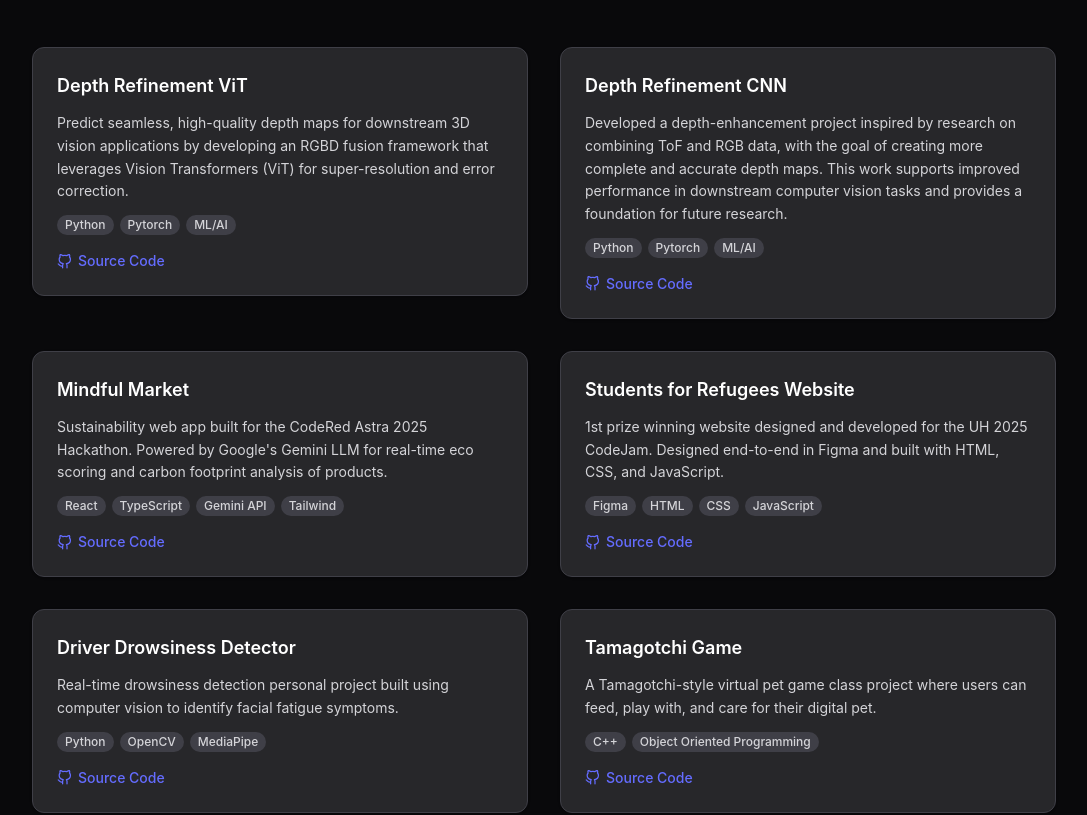
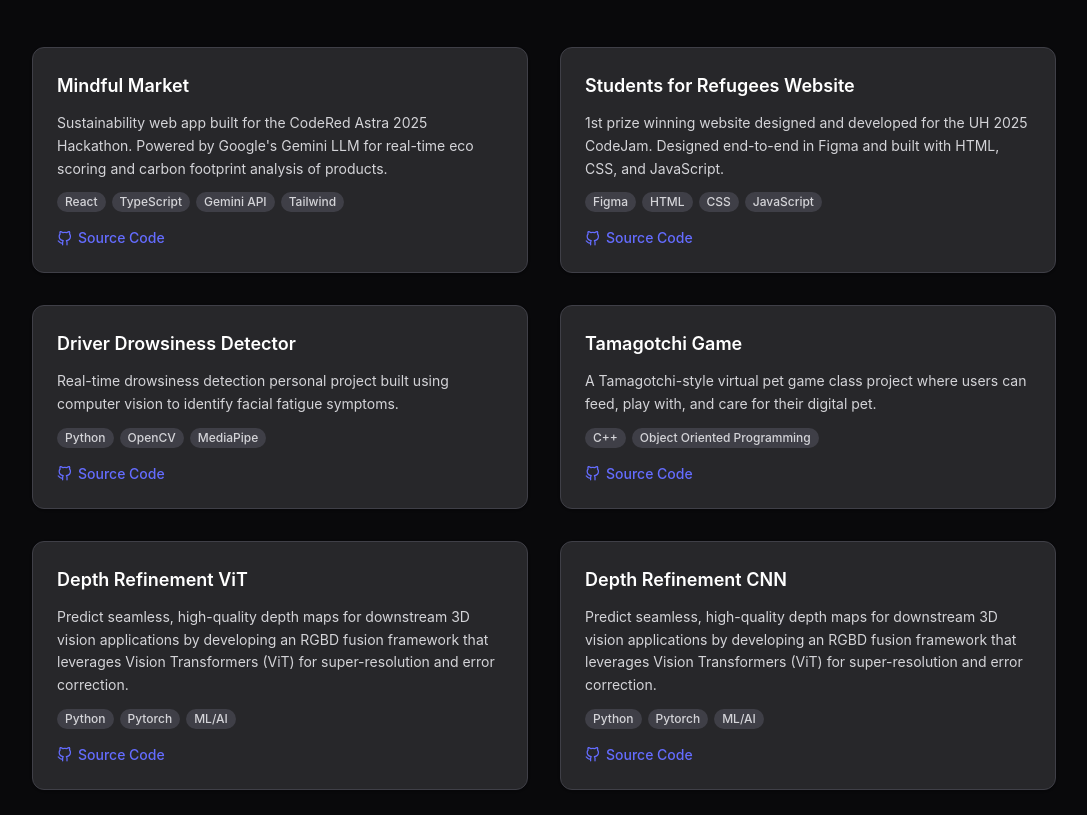
Before and after one commit to KhadeejaTap/KhadeejaTap.github.io, a React (Vite) app: page / in a window 1280 px wide. Shown: the part 2728-3543 px from the top of the page, without its empty margins (96-1183 px from the left). Built offline with nearby package versions, Linux system fonts and the light colour scheme.

Commit message:
updated resume

```diff
--- a/src/data/projects.ts
+++ b/src/data/projects.ts
@@ -23,20 +23,6 @@ export interface Project {
 }
 
 export const projects: Project[] = [
-	{
-    id: 1,
-    title: 'Depth Refinement ViT',
-    desc: 'Predict seamless, high-quality depth maps for downstream 3D vision applications by developing an RGBD fusion framework that leverages Vision Transformers (ViT) for super-resolution and error correction.',
-    githubUrl: 'https://github.com/KhadeejaTap/RGBD--ViT',
-    tags: ['Python', 'Pytorch', 'ML/AI'],
-	},
-	{
-    id: 6,
-    title: 'Depth Refinement CNN',
-    desc: 'Developed a depth-enhancement project inspired by research on combining ToF and RGB data, with the goal of creating more complete and accurate depth maps. This work supports improved performance in downstream computer vision tasks and provides a foundation for future research.',
-    githubUrl: 'https://github.com/KhadeejaTap/RGBD--CNN',
-    tags: ['Python', 'Pytorch', 'ML/AI'],
-  },
   {
     id: 4,
     title: 'Mindful Market',
@@ -64,5 +50,19 @@ export const projects: Project[] = [
     desc: 'A Tamagotchi-style virtual pet game class project where users can feed, play with, and care for their digital pet.',
     githubUrl: 'https://github.com/KhadeejaTap/Tamagotchi-Game',
     tags: ['C++', 'Object Oriented Programming'],
-	}
+	},
+	{
+    id: 1,
+    title: 'Depth Refinement ViT',
+    desc: 'Predict seamless, high-quality depth maps for downstream 3D vision applications by developing an RGBD fusion framework that leverages Vision Transformers (ViT) for super-resolution and error correction.',
+    githubUrl: 'https://github.com/KhadeejaTap/Vitthing',
+    tags: ['Python', 'Pytorch', 'ML/AI'],
+	},
+	{
+    id: 5,
+    title: 'Depth Refinement CNN',
+    desc: 'Predict seamless, high-quality depth maps for downstream 3D vision applications by developing an RGBD fusion framework that leverages Vision Transformers (ViT) for super-resolution and error correction.',
+    githubUrl: 'https://github.com/KhadeejaTap/Vitthing',
+    tags: ['Python', 'Pytorch', 'ML/AI'],
+  }
 ];
```
Also changed, not shown: 1 other file (tests, documents, lock files or other folders).
